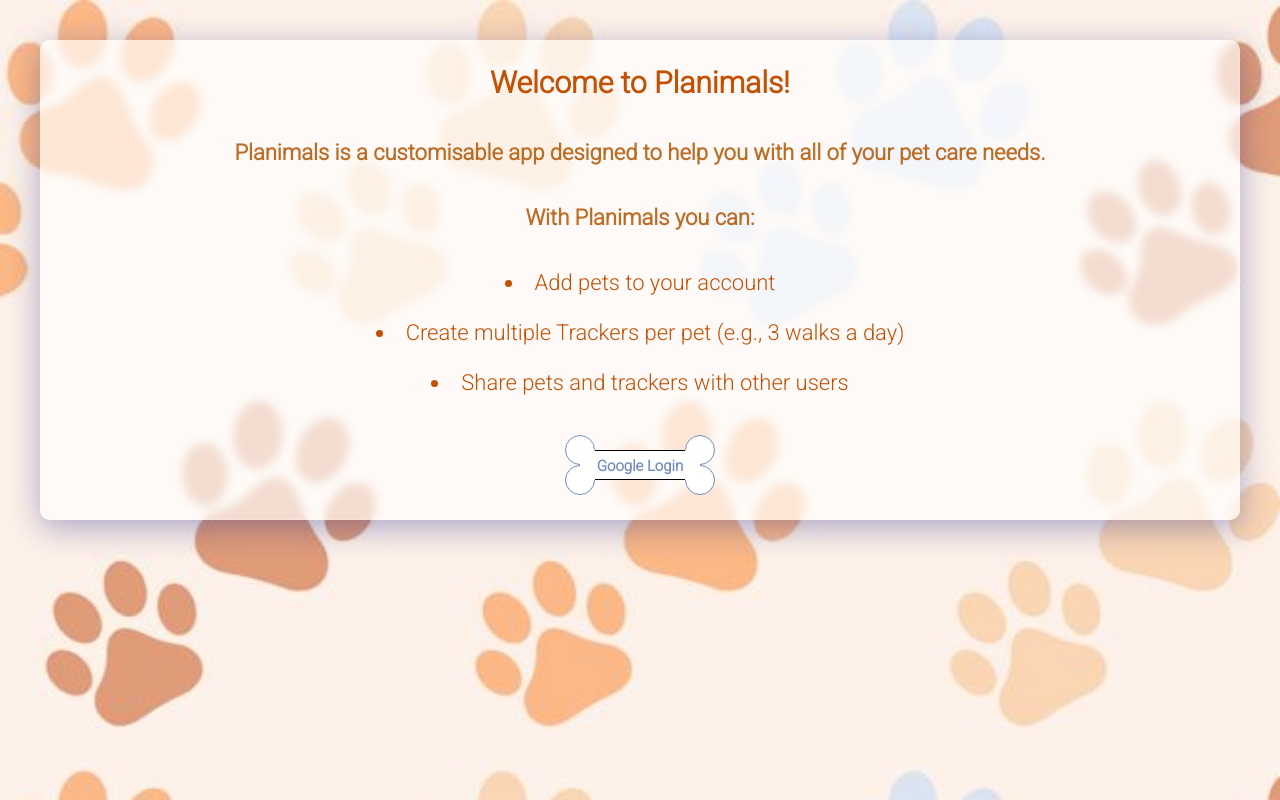
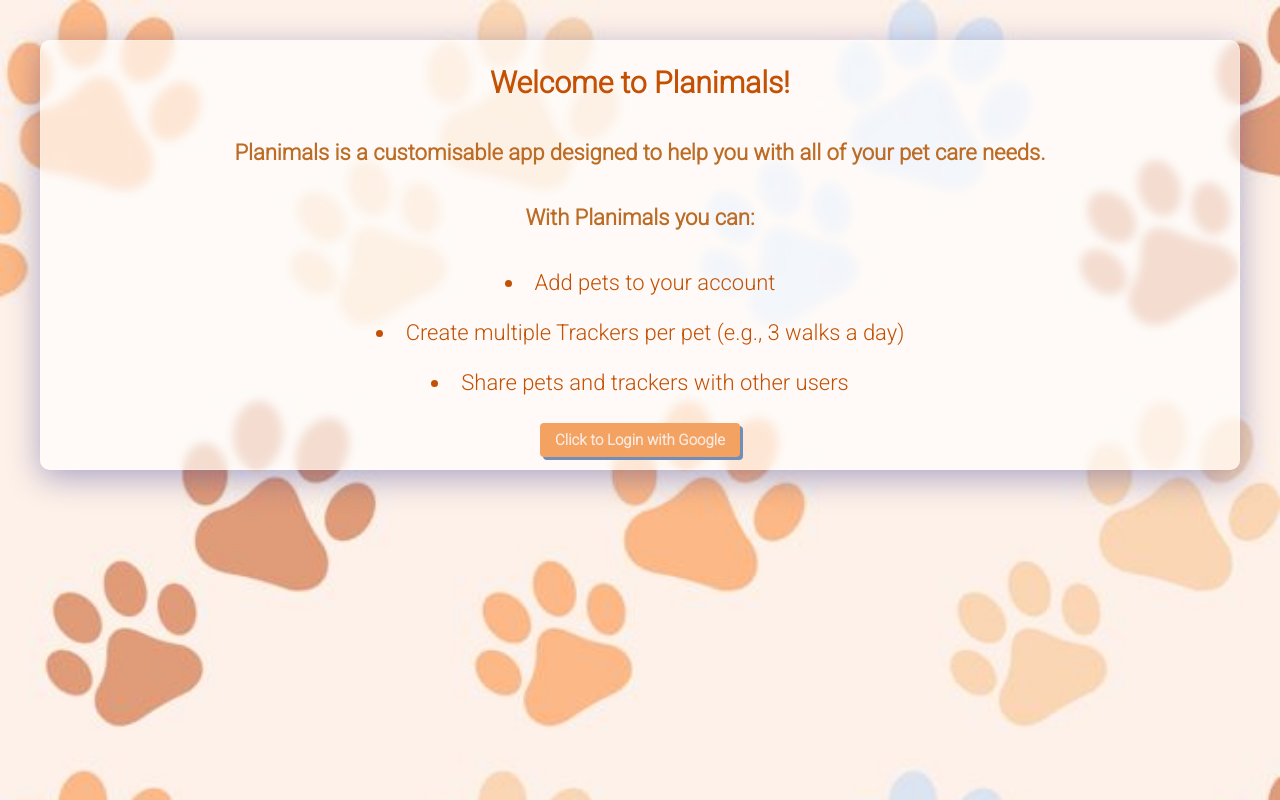
Before and after one commit to Claire-95/Claire-95.github.io, a React (Create React App) app: page / in a window 1280 px wide. Built offline with nearby package versions, Linux system fonts and the light colour scheme.

Commit message:
Made the login button clearer

```diff
--- a/src/components/Layout/NavBar.module.css
+++ b/src/components/Layout/NavBar.module.css
@@ -45,6 +45,11 @@ button.navBtn {
   color: var(--darkOrange);
   opacity: 0;
   font-size: 1.8rem;
+  box-shadow: none;
+}
+
+button.navBtn.hover {
+  color: var(--darkOrange);
 }
 
 @media only screen and (max-width: 1024px) {
--- a/src/components/styles/SignIn.css
+++ b/src/components/styles/SignIn.css
@@ -7,13 +7,14 @@
   --light: #f9eae1;
 }
 
-.button {
+button {
   display: inline-block;
   border-radius: 4px;
+  background-color: var(--lightOrange);
   border: none;
-  color: var(light);
+  color: var(--light);
   text-align: center;
-  font-size: 20px;
+  font-size: 15px;
   padding: 8px;
   width: 200px;
   transition: all 0.5s;
@@ -21,6 +22,17 @@
   margin: 8px;
   text-decoration: none;
   box-shadow: 3px 3px #718dba;
+  font-weight: bold;
+}
+
+button:hover {
+  background-color: var(--violet);
+}
+
+button:active {
+  background-color: var(--lightOrange);
+  box-shadow: 0 5px #718dba;
+  transform: translateY(4px);
 }
 
 .desc {
@@ -38,85 +50,3 @@
   color: var(--darkOrange);
   padding: 20px;
 }
-
-.bone {
-  margin: 20px;
-  position: relative;
-  width: 150px;
-  height: 60px;
-  cursor: pointer;
-  background: transparent;
-  border: none;
-  display: inline-block;
-  border-radius: 4px;
-  color: var(--violet);
-  text-align: center;
-  font-size: 20px;
-  padding: 8px;
-  cursor: pointer;
-}
-
-.bone:hover .bone:active {
-  margin: 20px;
-  position: relative;
-  width: 150px;
-  height: 60px;
-  cursor: pointer;
-  background: transparent;
-  border: none;
-  display: inline-block;
-  border-radius: 4px;
-  color: var(--violet);
-  text-align: center;
-  font-size: 20px;
-  padding: 8px;
-  cursor: pointer;
-}
-.c1,
-.c2,
-.c3,
-.c4 {
-  background: #fff;
-  height: 30px;
-  width: 30px;
-  border: 1px solid var(--violet);
-  border-radius: 50%;
-  position: absolute;
-}
-.c1 {
-  left: 0;
-  top: 0;
-}
-.c2 {
-  right: 0;
-  top: 0;
-}
-.c3 {
-  left: 0;
-  bottom: 0;
-}
-.c4 {
-  bottom: 0;
-  right: 0;
-}
-.b1 {
-  background: #fff;
-  height: 30px;
-  width: 120px;
-  position: absolute;
-  left: 15px;
-  top: 15px;
-}
-.b2 {
-  position: absolute;
-  left: 15px;
-  top: 0;
-  width: 90px;
-  height: 30px;
-  line-height: 30px;
-  border-top: 1px solid black;
-  border-bottom: 1px solid black;
-  text-align: center;
-  font-size: 15px;
-  font-weight: bold;
-}
--- a/src/pages/SignIn.jsx
+++ b/src/pages/SignIn.jsx
@@ -41,18 +41,12 @@ const SignIn = (props) => {
           <li>Share pets and trackers with other users</li>
         </div>
         <button
-          className="bone"
+          className="button"
           onClick={() => {
             signInWithFirebase();
           }}
         >
-          <div className="c1"></div>
-          <div className="c2"></div>
-          <div className="c3"></div>
-          <div className="c4"></div>
-          <div className="b1">
-            <div className="b2">Google Login</div>
-          </div>
+          Click to Login with Google
         </button>
       </div>
     </Card>
```
